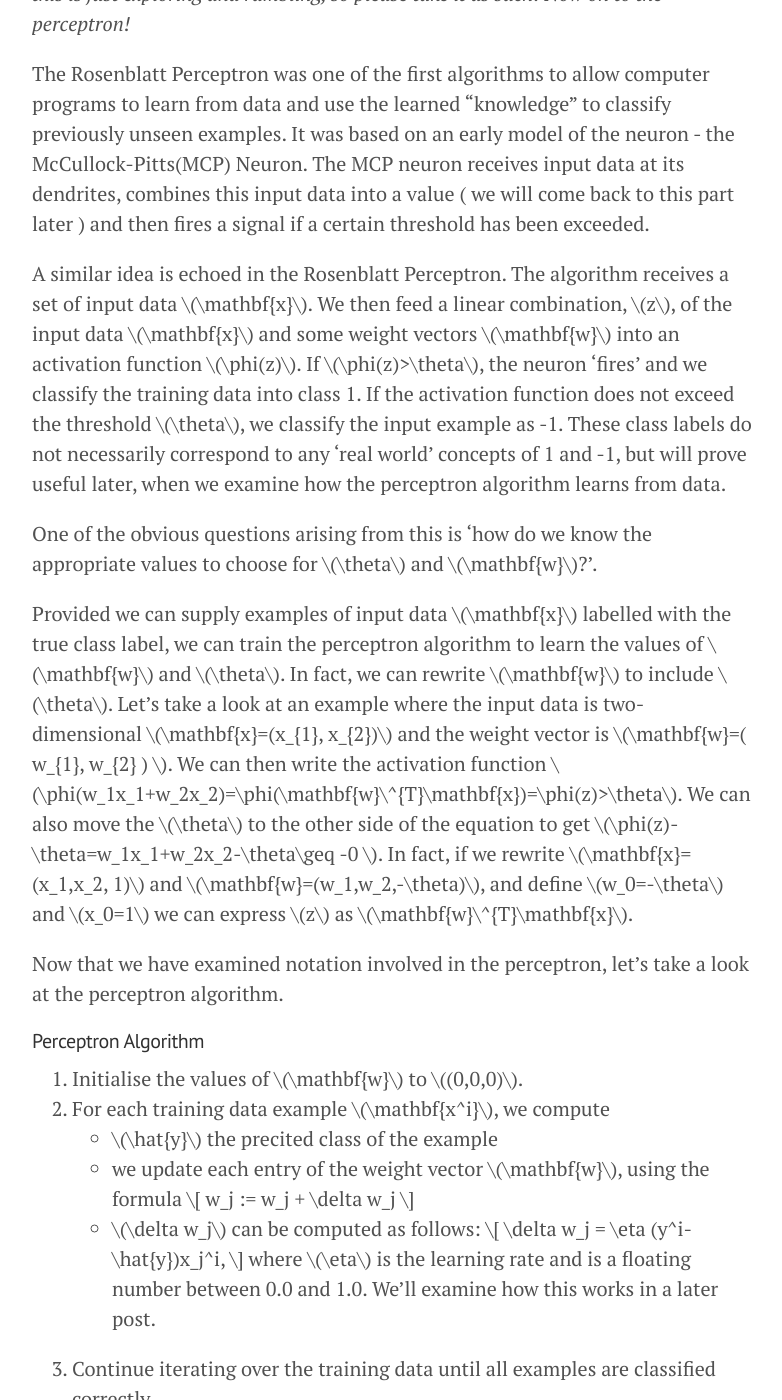
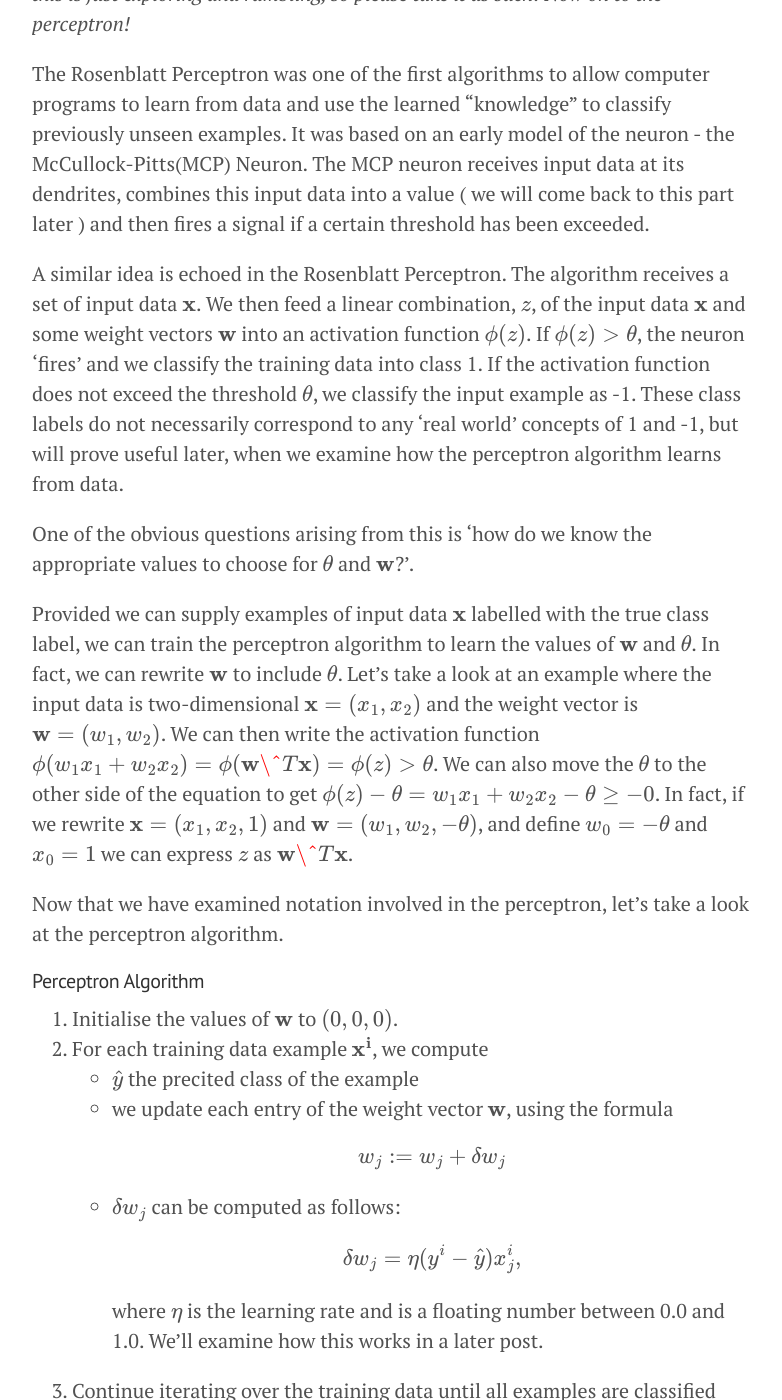
Before and after one commit to Winterflower/winterflower.github.io, a Jekyll site: the page built from index.html, in a window 1280 px wide and 1400 px high, scrolled down 423 px. Shown: the whole window, without its empty margins (248-1030 px from the left). Built offline with Jekyll 4.4.1, drawn with Linux system fonts in a browser that asks for light colours; Markdown is read by kramdown in place of the engine named in the settings; formulas are drawn with MathJax 3; the list of posts is cut into pages by our own code; part of the change alters nothing that is shown.

```diff
--- a/_includes/head.html
+++ b/_includes/head.html
@@ -23,6 +23,9 @@
   <link rel="apple-touch-icon-precomposed" sizes="144x144" href="/public/apple-touch-icon-144-precomposed.png">
   <link rel="shortcut icon" href="/public/favicon.ico">
 
+  <!-- JS -->
+	<script type="text/javascript" src="http://cdn.mathjax.org/mathjax/latest/MathJax.js?config=TeX-AMS-MML_HTMLorMML"></script>
+
   <!-- RSS -->
   <link rel="alternate" type="application/rss+xml" title="RSS" href="/atom.xml">
 </head>
```
